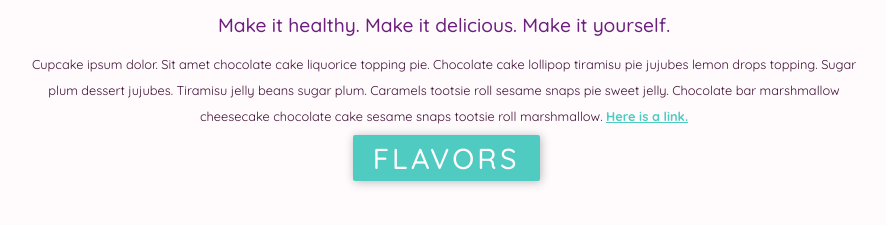
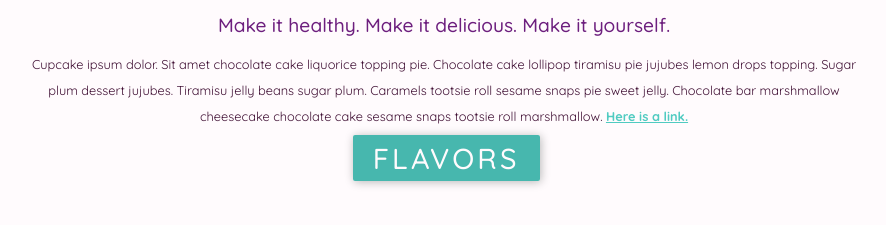
Before and after one commit to laurenmlight/project_final2_light_lauren, a plain HTML site: page index.html in a window 1280 px wide. In both pictures the pointer is over the link "FLAVORS". Shown: the part 141-366 px from the top of the page, without its empty margins (196-1082 px from the left). Drawn offline with Linux system fonts and the light colour scheme.

Commit message:
add button hover style

```diff
--- a/css/main.css
+++ b/css/main.css
@@ -71,6 +71,9 @@ a:active {
     box-shadow: 1px 1px 10px  #b7b7b7;
 }
 
+.button:hover {
+    background-color: #47b7ae;
+}
 
 @media all and (min-width:900px) {
     #container {
```
